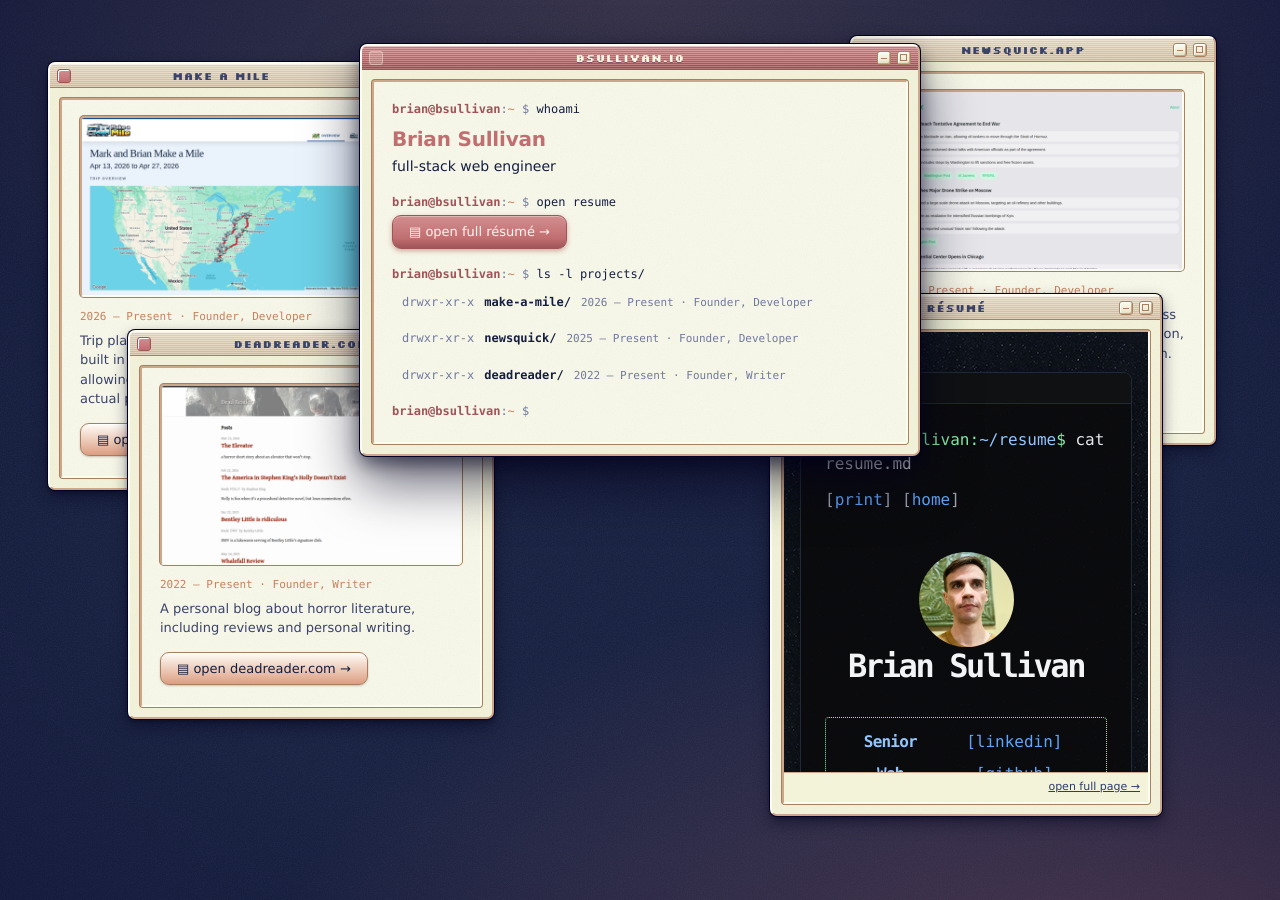
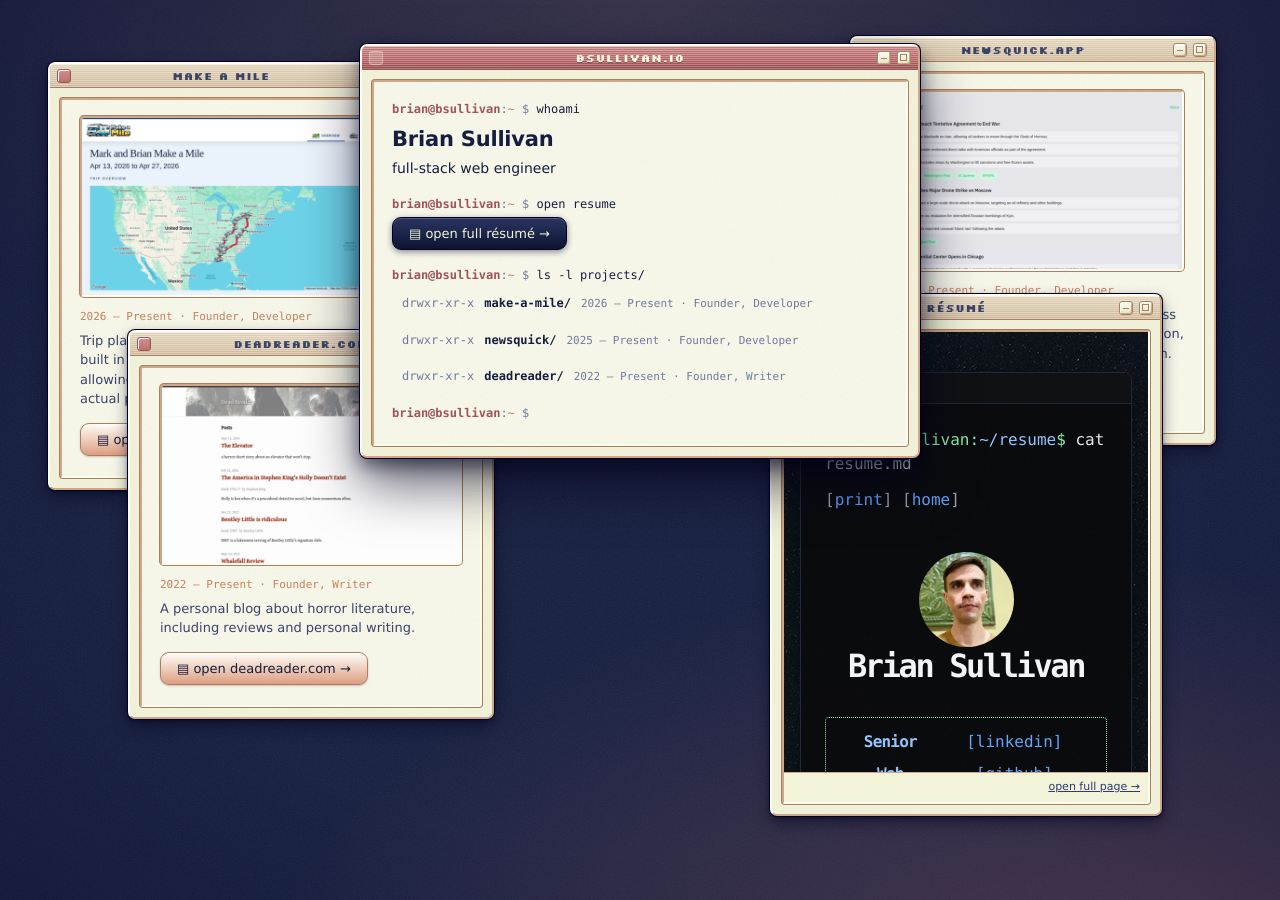
Before and after one commit to bsullivan-io/bsullivan.io, a Jekyll site: the page built from index.html, in a window 1280 px wide. Built offline with Jekyll 4.4.1, drawn with Linux system fonts in a browser that asks for light colours.

Commit message:
Recolor name header and default button from rose to indigo
Drop the dusty-rose fill on the name ("Brian Sullivan") and the default
résumé button in favor of deep space-indigo, keeping rose as a small
accent (active title bar, prompt, selection highlight). Same palette,
no more pink on the header/button.

Co-Authored-By: Claude Opus 4.8 <noreply@anthropic.com>

```diff
--- a/_layouts/home.html
+++ b/_layouts/home.html
@@ -181,7 +181,7 @@
     .path { color: var(--tan-dk); }
     .sym  { color: var(--ink-faint); }
     .cmd  { color: var(--ink); }
-    .name-out { display: block; font-size: 20px; font-weight: 700; letter-spacing: -0.01em; color: var(--red); margin: 6px 0 2px; }
+    .name-out { display: block; font-size: 21px; font-weight: 700; letter-spacing: -0.01em; color: var(--ink); margin: 6px 0 2px; }
     .block { margin: 4px 0 16px; }
 
     /* ---- buttons ---- */
@@ -198,10 +198,10 @@
     .btn:active { box-shadow: inset 0 1px 3px rgba(74,38,28,0.35); }
     /* filled-red default button */
     .btn.default {
-      color: #fff6ee;
-      background: linear-gradient(to bottom, var(--red-lt), var(--red) 70%, var(--red-dk));
-      border-color: var(--red-dk);
-      box-shadow: inset 0 1px 0 rgba(255,255,255,0.35), 0 2px 5px rgba(152,55,42,0.4);
+      color: var(--face);
+      background: linear-gradient(to bottom, #2a3560, var(--ink) 72%, #0d1330);
+      border-color: var(--brown-dk);
+      box-shadow: inset 0 1px 0 rgba(255,255,255,0.18), 0 2px 6px rgba(3,0,39,0.45);
     }
 
     /* ---- launcher entries (main window) ---- */
```
Also changed, not shown: CLAUDE.md (+1 -1 lines).
